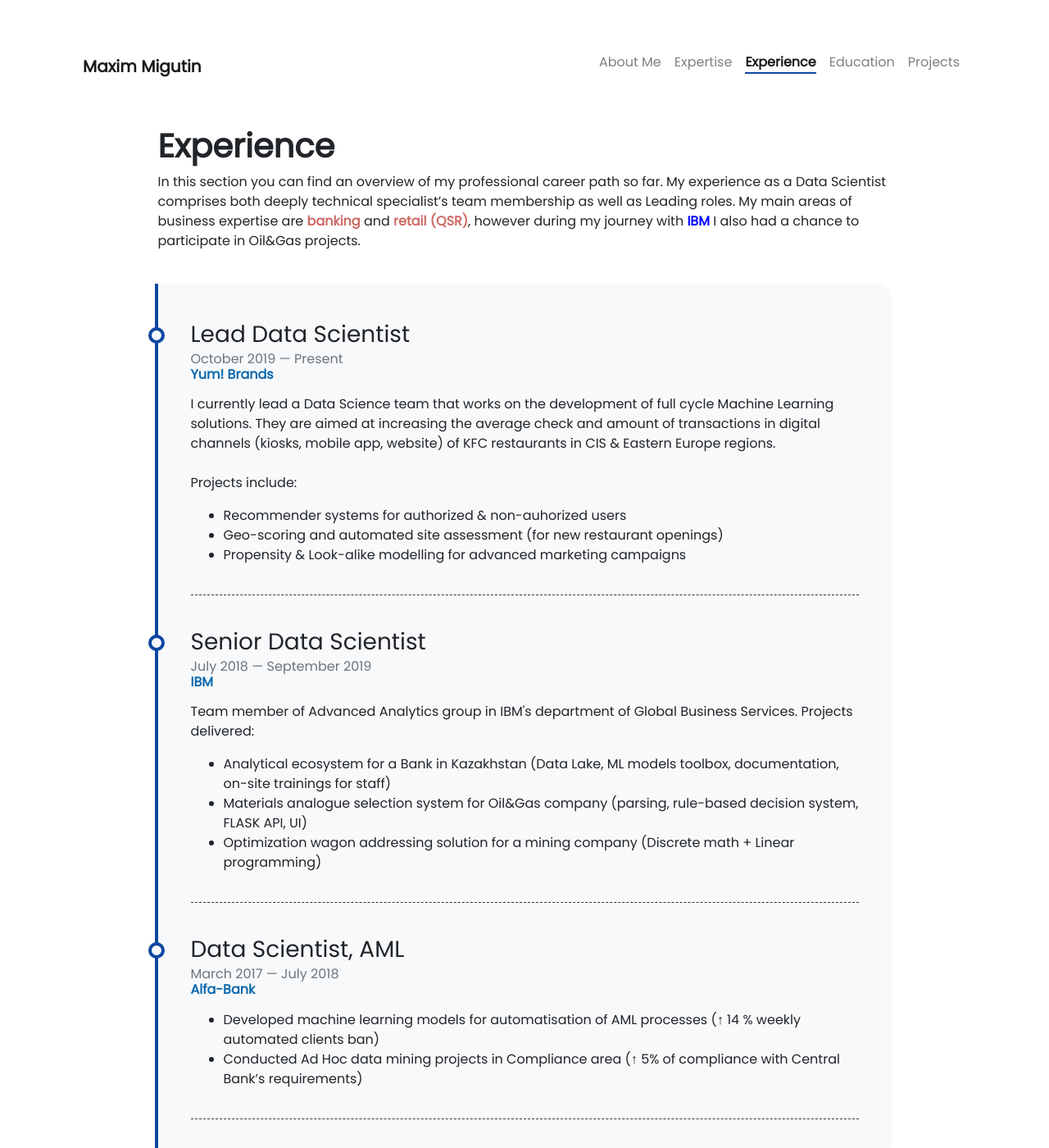
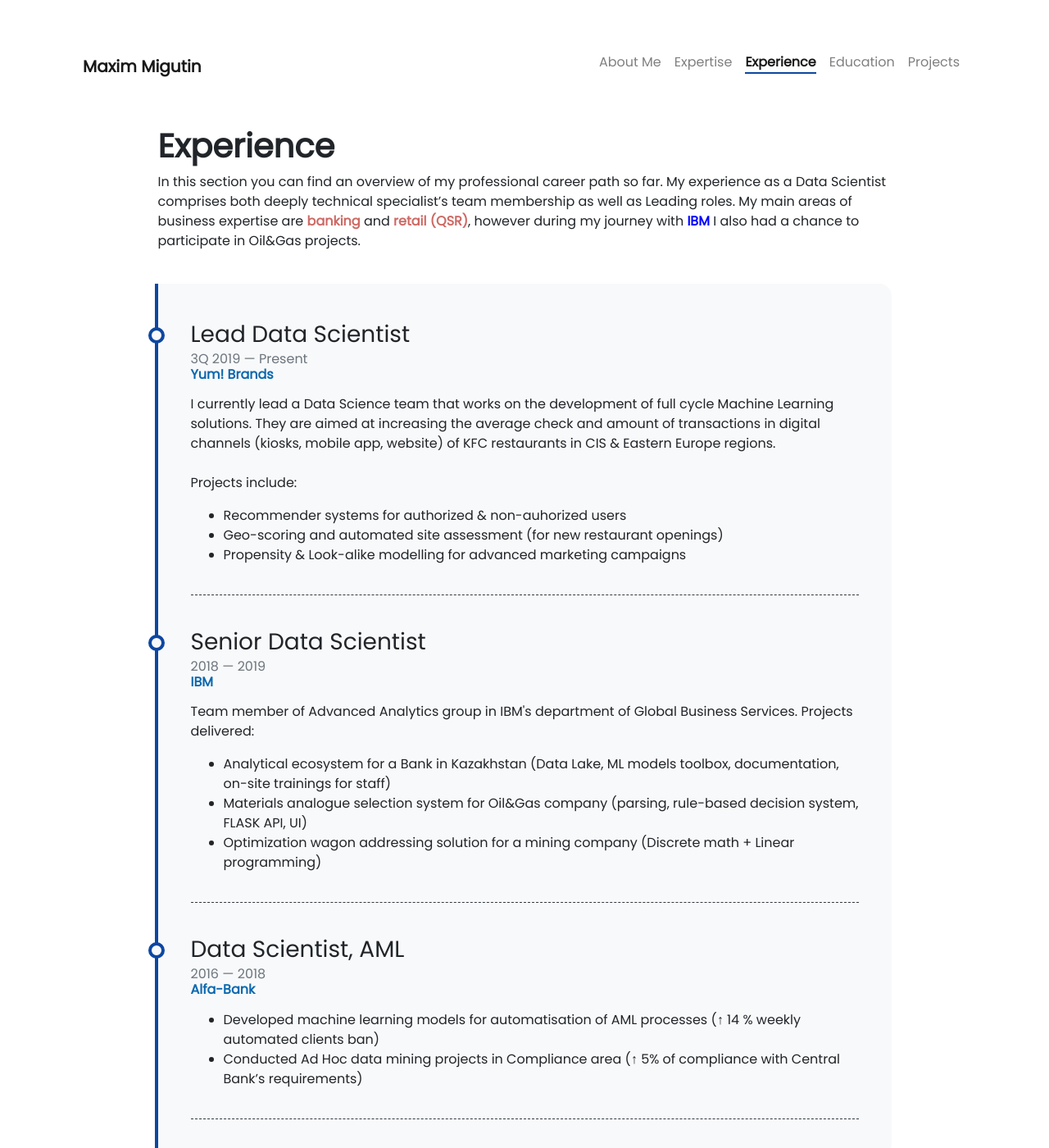
Before and after one commit to MaximMigutin/MaximMigutin.github.io, a Jekyll site: the page built from pages/experience.md, in a window 1280 px wide and 1400 px high. Shown: the whole window at 82% size. Built offline with Jekyll 4.4.1, drawn with Linux system fonts in a browser that asks for light colours; nearby versions of some CDN libraries.

Commit message:
more accurate data

```diff
--- a/_data/experience.yml
+++ b/_data/experience.yml
@@ -1,7 +1,7 @@
 - title: Lead Data Scientist
   image: "<img src='/images/yum.png' style='width:142px;height:42px;' align='left'>"
   institution: Yum! Brands
-  from: October 2019
+  from: 3Q 2019
   to: Present
   description: "I currently lead a Data Science team that works on the development of full cycle Machine Learning solutions.
                   They are aimed at increasing the average check and amount of transactions in digital channels (kiosks, mobile app, website)
@@ -16,8 +16,8 @@
 - title: Senior Data Scientist
   image: "<img src='/images/ibm.png' style='width:80px;height:42px;' align='left'>"
   institution: IBM
-  from: July 2018
-  to: September 2019
+  from: 2018
+  to: 2019
   description: "Team member of Advanced Analytics group in IBM's department of Global Business Services.
                 Projects delivered:
                   <ul>
@@ -30,8 +30,8 @@
 - title: Data Scientist, AML
   image: "<img src='/images/alfa_bank.png' style='float:left;width:42px;height:42px;'>"
   institution: Alfa-Bank
-  from: March 2017
-  to: July 2018
+  from: 2016
+  to: 2018
   description: "<ul>
                 <li>Developed machine learning models for automatisation of AML processes (↑ 14 % weekly automated
                 clients ban)</li>
```
